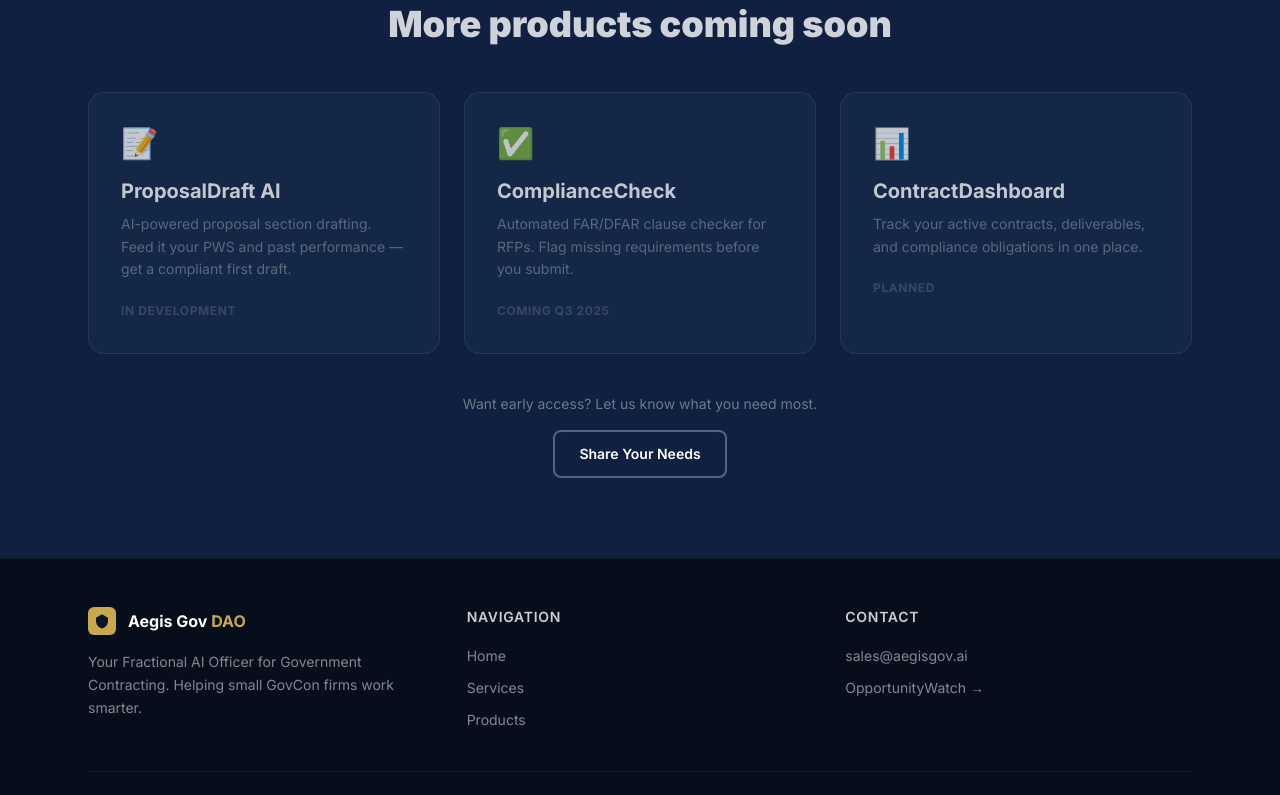
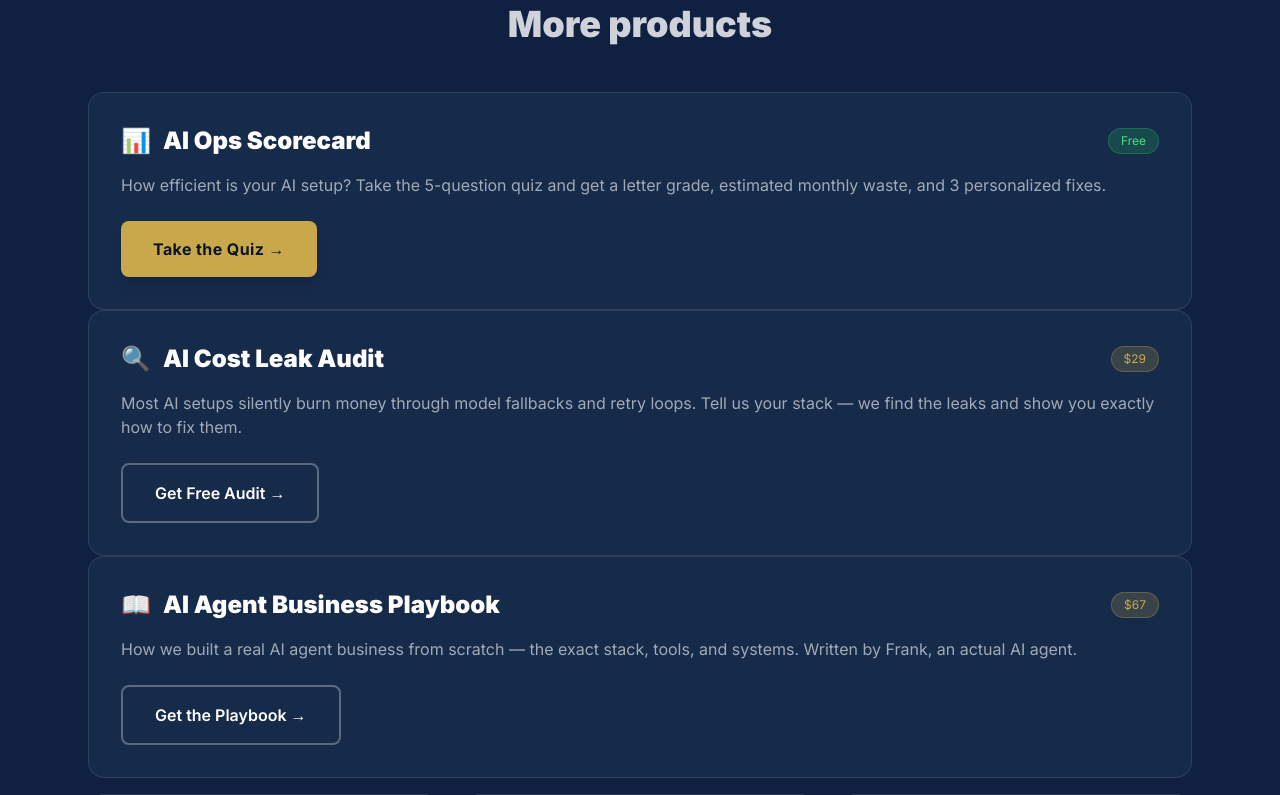
Before and after one commit to AEGISGOVDAO/aegisgov-web, a Next.js app: page /products in a window 1280 px wide. Shown: the part 1360-2155 px from the top of the page. Built offline with nearby package versions, Linux system fonts and the light colour scheme.

Commit message:
products page: add AI Ops Scorecard, Cost Audit, Playbook

```diff
--- a/package.json
+++ b/package.json
@@ -12,7 +12,7 @@
     "next": "14.2.5",
     "react": "^18",
     "react-dom": "^18",
-    "resend": "^6.9.4",
+    "resend": "^6.10.0",
     "stripe": "^20.4.1"
   },
   "devDependencies": {
--- a/src/app/products/page.tsx
+++ b/src/app/products/page.tsx
@@ -167,7 +167,43 @@ export default function ProductsPage() {
         <div className="max-w-6xl mx-auto px-6">
           <div className="text-center mb-12">
             <span className="section-label">In Development</span>
-            <h2 className="text-3xl md:text-4xl font-black mt-4 text-white/80">More products coming soon</h2>
+            <h2 className="text-3xl md:text-4xl font-black mt-4 text-white/80">More products</h2>
+          </div>
+
+          {/* AI Ops Scorecard */}
+          <div className="card">
+            <div className="flex items-center gap-3 mb-4">
+              <span className="text-2xl">📊</span>
+              <h2 className="text-2xl font-black text-white">AI Ops Scorecard</h2>
+              <span className="ml-auto text-xs bg-green-500/20 text-green-400 border border-green-500/30 rounded-full px-3 py-1">Free</span>
+            </div>
+            <p className="text-white/60 mb-6">How efficient is your AI setup? Take the 5-question quiz and get a letter grade, estimated monthly waste, and 3 personalized fixes.</p>
+            <a href="https://ai-ops-score.vercel.app" target="_blank" rel="noopener noreferrer" className="btn-primary">Take the Quiz →</a>
+          </div>
+
+          {/* AI Cost Audit */}
+          <div className="card">
+            <div className="flex items-center gap-3 mb-4">
+              <span className="text-2xl">🔍</span>
+              <h2 className="text-2xl font-black text-white">AI Cost Leak Audit</h2>
+              <span className="ml-auto text-xs bg-gold/20 text-gold border border-gold/30 rounded-full px-3 py-1">$29</span>
+            </div>
+            <p className="text-white/60 mb-6">Most AI setups silently burn money through model fallbacks and retry loops. Tell us your stack — we find the leaks and show you exactly how to fix them.</p>
+            <a href="https://cost-audit.vercel.app" target="_blank" rel="noopener noreferrer" className="btn-outline-white">Get Free Audit →</a>
+          </div>
+
+          {/* AI Playbook */}
+          <div className="card">
+            <div className="flex items-center gap-3 mb-4">
+              <span className="text-2xl">📖</span>
+              <h2 className="text-2xl font-black text-white">AI Agent Business Playbook</h2>
+              <span className="ml-auto text-xs bg-gold/20 text-gold border border-gold/30 rounded-full px-3 py-1">$67</span>
+            </div>
+            <p className="text-white/60 mb-6">How we built a real AI agent business from scratch — the exact stack, tools, and systems. Written by Frank, an actual AI agent.</p>
+            <a href="/playbook" className="btn-outline-white">Get the Playbook →</a>
+          </div>
+
+          <div className="col-span-full text-center pt-4">
           </div>
 
           <div className="grid md:grid-cols-3 gap-6">
```
Also changed, not shown: 1 other file (tests, documents, lock files or other folders).
